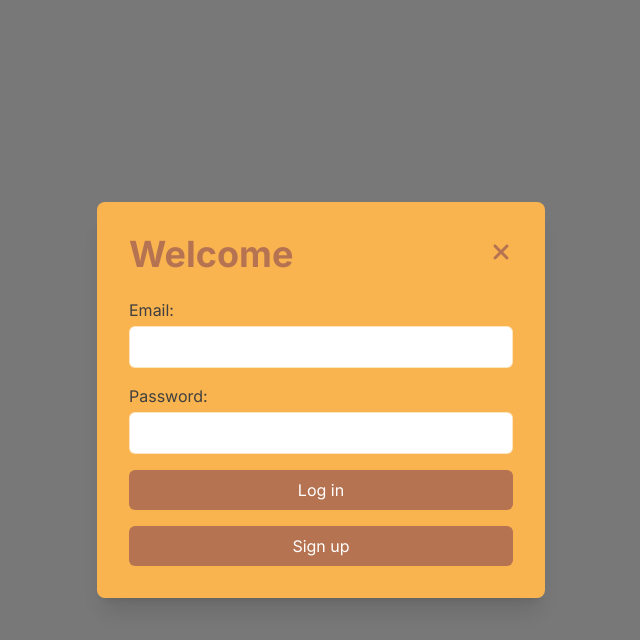
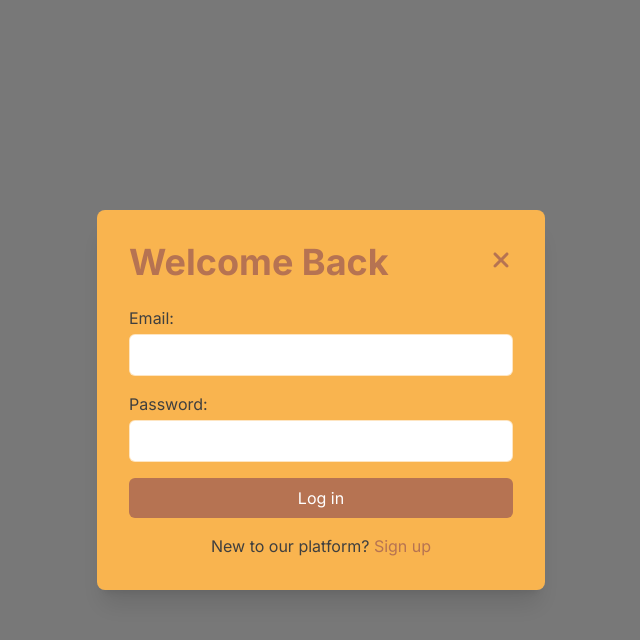
Before and after one commit to SwiftNCloak/sparqs, a Next.js app: page /login in a window 1280 px wide. Both pictures are taken after a click on the button "LOGIN". Shown: the top 640 px of the page, without its empty margins (319-959 px from the left). Built offline with nearby package versions, Linux system fonts and the light colour scheme.

Commit message:
eto naaa latest

```diff
--- a/app/login/actions.ts
+++ b/app/login/actions.ts
@@ -1,15 +1,11 @@
 'use server'
 
-import { revalidatePath } from 'next/cache'
-import { redirect } from 'next/navigation'
-
 import { createClient } from '@/utils/supabase/server'
+import { v4 as uuidv4 } from 'uuid'
 
 export async function login(formData: FormData) {
   const supabase = createClient()
 
-  // type-casting here for convenience
-  // in practice, you should validate your inputs
   const data = {
     email: formData.get('email') as string,
     password: formData.get('password') as string,
@@ -18,29 +14,52 @@ export async function login(formData: FormData) {
   const { error } = await supabase.auth.signInWithPassword(data)
 
   if (error) {
-    redirect('/error')
+    return { success: false, message: `Login error: ${error.message}` }
   }
 
-  revalidatePath('/', 'layout')
-  redirect('/')
+  return { success: true, message: "Login successful" }
 }
 
 export async function signup(formData: FormData) {
   const supabase = createClient()
 
-  // type-casting here for convenience
-  // in practice, you should validate your inputs
   const data = {
     email: formData.get('email') as string,
     password: formData.get('password') as string,
   }
 
-  const { error } = await supabase.auth.signUp(data)
+  const firstname = formData.get('firstName') as string
+  const lastname = formData.get('lastName') as string
+  const middlename = formData.get('middleName') as string
+  const contact = formData.get('contactNumber') as string
+  const username = formData.get('username') as string
 
-  if (error) {
-    redirect('/error')
+  const { data: authData, error: signUpError } = await supabase.auth.signUp(data)
+
+  if (signUpError) {
+    return { success: false, message: `Signup error: ${signUpError.message}` }
   }
 
-  revalidatePath('/', 'layout')
-  redirect('/')
+  if (authData.user) {
+    const userId = uuidv4()
+    const { error: insertError } = await supabase
+      .from('users')
+      .insert({
+        id: userId,
+        firstname,
+        lastname,
+        middlename,
+        email: data.email,
+        contact: parseInt(contact),
+        username,
+        is_premium: false,
+      })
+
+    if (insertError) {
+      console.error('Error inserting user data:', insertError)
+      return { success: false, message: `Error inserting user data: ${insertError.message}` }
+    }
+  }
+
+  return { success: true, message: "Signup successful" }
 }
--- a/app/login/page.tsx
+++ b/app/login/page.tsx
@@ -2,6 +2,7 @@
 
 import React, { useState, useEffect } from "react";
 import { login, signup } from './actions'
+import { useRouter } from 'next/navigation'
 import { FontAwesomeIcon } from "@fortawesome/react-fontawesome";
 import { faClose } from "@fortawesome/free-solid-svg-icons";
 
@@ -21,15 +22,6 @@ const LoginHeader: React.FC<LoginHeaderProps> = ({ openModal }) => (
   </div>
 );
 
-const LoginForm: React.FC<{ closeModal: () => void }> = ({ closeModal }) => (
-  <form className='flex flex-col space-y-4'>
-    <InputField id="email" type="email" label="Email:" />
-    <InputField id="password" type="password" label="Password:" />
-    <ButtonMain formAction={login}>Log in</ButtonMain>
-    <ButtonMain formAction={signup}>Sign up</ButtonMain>
-  </form>
-);
-
 interface InputFieldProps {
   id: string;
   type: string;
@@ -43,19 +35,65 @@ const InputField: React.FC<InputFieldProps> = ({ id, type, label }) => (
   </div>
 );
 
-interface ButtonMainProps {
-  formAction: (formData: FormData) => Promise<void>;
-  children: React.ReactNode;
+const LoginForm: React.FC<{ closeModal: () => void; isLogin: boolean; setIsLogin: (value: boolean) => void }> = ({ closeModal, isLogin, setIsLogin }) => {
+  const [message, setMessage] = useState("");
+  const router = useRouter();
+
+  const handleSubmit = async (event: React.FormEvent<HTMLFormElement>) => {
+    event.preventDefault();
+    const formData = new FormData(event.currentTarget);
+    try {
+      const result = isLogin ? await login(formData) : await signup(formData);
+
+      if (result.success) {
+        if (isLogin) {
+          router.push('/');
+        } else {
+          setMessage(result.message);
+          setIsLogin(true);
         }
+      } else {
+        setMessage(result.message);
+      }
+    } catch (error) {
+      setMessage("An unexpected error occurred");
+      console.error(error);
+    }
+  };
 
-const ButtonMain: React.FC<ButtonMainProps> = ({ children, formAction }) => (
+  return (
+    <form onSubmit={handleSubmit} className='flex flex-col space-y-4'>
+      {message && <p className={`text-${message.includes('successful') ? 'green' : 'red'}-500`}>{message}</p>}
+      {!isLogin && (
+        <>
+          <InputField id="firstName" type="text" label="First Name:" />
+          <InputField id="middleName" type="text" label="Middle Name:" />
+          <InputField id="lastName" type="text" label="Last Name:" />
+          <InputField id="contactNumber" type="tel" label="Contact Number:" />
+          <InputField id="username" type="text" label="Username:" />
+        </>
+      )}
+      <InputField id="email" type="email" label="Email:" />
+      <InputField id="password" type="password" label="Password:" />
       <button
-    formAction={formAction}
+        type="submit"
         className="w-full bg-themeOrange-500 text-white py-2 rounded-md transition-colors hover:bg-themeOrange-600 focus:outline-none focus:ring-2 focus:ring-themeOrange-500 focus:ring-offset-2"
       >
-    {children}
+        {isLogin ? "Log in" : "Sign up"}
       </button>
+      <p className="text-center">
+        {isLogin ? "New to our platform? " : "Already have an account? "}
+        <button
+          type="button"
+          onClick={() => setIsLogin(!isLogin)}
+          className="text-themeOrange-500 hover:underline"
+        >
+          {isLogin ? "Sign up" : "Log in"}
+        </button>
+      </p>
+    </form>
   );
+};
 
 const Modal: React.FC<{ isOpen: boolean; onClose: () => void; children: React.ReactNode }> = ({ isOpen, onClose, children }) => {
   if (!isOpen) return null;
@@ -71,6 +109,7 @@ const Modal: React.FC<{ isOpen: boolean; onClose: () => void; children: React.Re
 
 const Login: React.FC = () => {
   const [isModalOpen, setIsModalOpen] = useState(false);
+  const [isLogin, setIsLogin] = useState(true);
 
   useEffect(() => {
     document.title = 'Login | Sparqs';
@@ -85,12 +124,14 @@ const Login: React.FC = () => {
       <Modal isOpen={isModalOpen} onClose={closeModal}>
         <div className="w-full rounded-lg bg-themeOrange-200 p-8">
           <div className="flex items-center justify-between mb-6 ">
-            <h1 className="text-4xl font-bold text-left text-themeOrange-500">Welcome</h1>
+            <h1 className="text-4xl font-bold text-left text-themeOrange-500">
+              {isLogin ? "Welcome Back" : "Sign Up"}
+            </h1>
             <button type="button" onClick={closeModal} className="text-themeOrange-500 hover:underline">
               <FontAwesomeIcon icon={faClose} className="w-6 h-6" />
             </button>
           </div>
-          <LoginForm closeModal={closeModal} />
+          <LoginForm closeModal={closeModal} isLogin={isLogin} setIsLogin={setIsLogin} />
         </div>
       </Modal>
     </div>
--- a/app/page.tsx
+++ b/app/page.tsx
@@ -1,21 +1,65 @@
 "use client"
 
-import { useEffect } from "react";
+import { useEffect, useState } from "react";
+import { createClient } from '@/utils/supabase/client';
 import { logout } from "./logout/page";
 
+interface UserData {
+  id: string;
+  firstname: string;
+  lastname: string;
+  middlename: string;
+  email: string;
+  contact: string;
+  username: string;
+  is_premium: boolean;
+}
+
 export default function Home() {
+  const [userData, setUserData] = useState<UserData | null>(null);
+
   useEffect(() => {
-    document.title = 'Home | Sparqs';
+      const fetchUserData = async () => {
+          const supabase = createClient();
+
+          const { data: { session }, error: sessionError } = await supabase.auth.getSession();
+
+          if (sessionError) {
+              console.error('Error fetching session:', sessionError);
+              return;
+          }
+
+          if (session?.user) {
+              const { data: userDataFromDB, error: userDataError } = await supabase
+                  .from('users')
+                  .select('*')
+                  .eq('email', session.user.email)
+                  .single();
+
+              if (userDataError) {
+                  console.error('Error fetching user data:', userDataError);
+              } else {
+                  setUserData(userDataFromDB as UserData);
+                  document.title = `${userDataFromDB.username} | Kodiwize`;
+              }
+          }
+      };
+
+      fetchUserData();
   }, []);
-     <form action={logout}>
-        <button type="submit">
-          Logout
-        </button>
 
-     </form>
+  if (!userData) {
+      return (
+          <div>
+              <h2>Loading...</h2>
+          </div>
+      );
+  }
+
   return (
-    <div>
-      HOMEPAGE
-    </div>
+      <div>
+          <h1 className="text-xl font-bold">@{userData.username}</h1>
+          <p className="text-md">{userData.firstname + " " + userData.middlename + " " + userData.lastname}</p>
+      </div>
   );
 }
--- a/package.json
+++ b/package.json
@@ -15,7 +15,9 @@
     "@supabase/supabase-js": "^2.44.4",
     "next": "14.2.4",
     "react": "^18",
-    "react-dom": "^18"
+    "react-dom": "^18",
+    "uuid": "^10.0.0",
+    "uuidv4": "^6.2.13"
   },
   "devDependencies": {
     "@types/node": "^20",
```
Also changed, not shown: 1 other file (tests, documents, lock files or other folders). Lines whose indentation alone changed are shown as unchanged.
